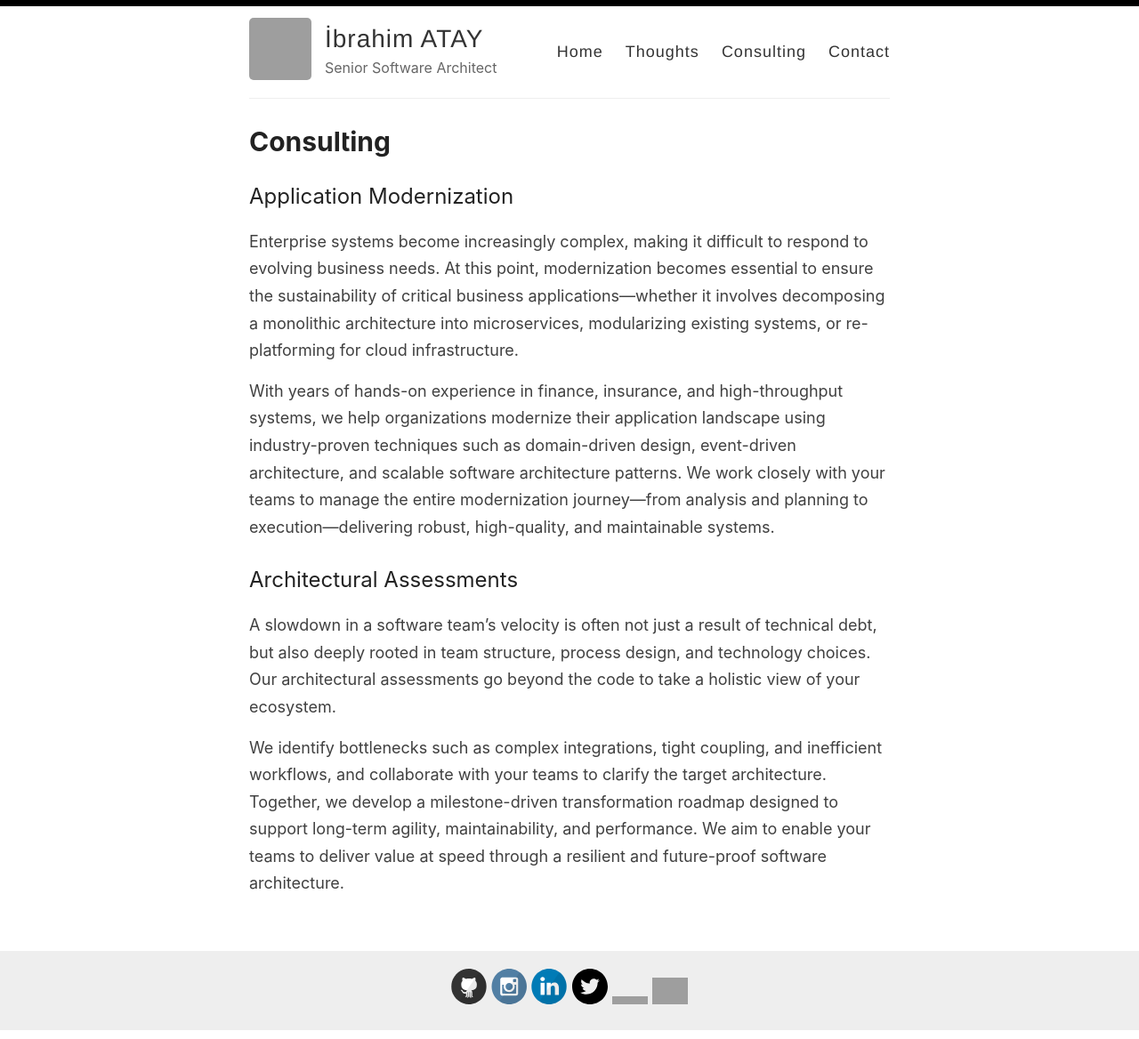
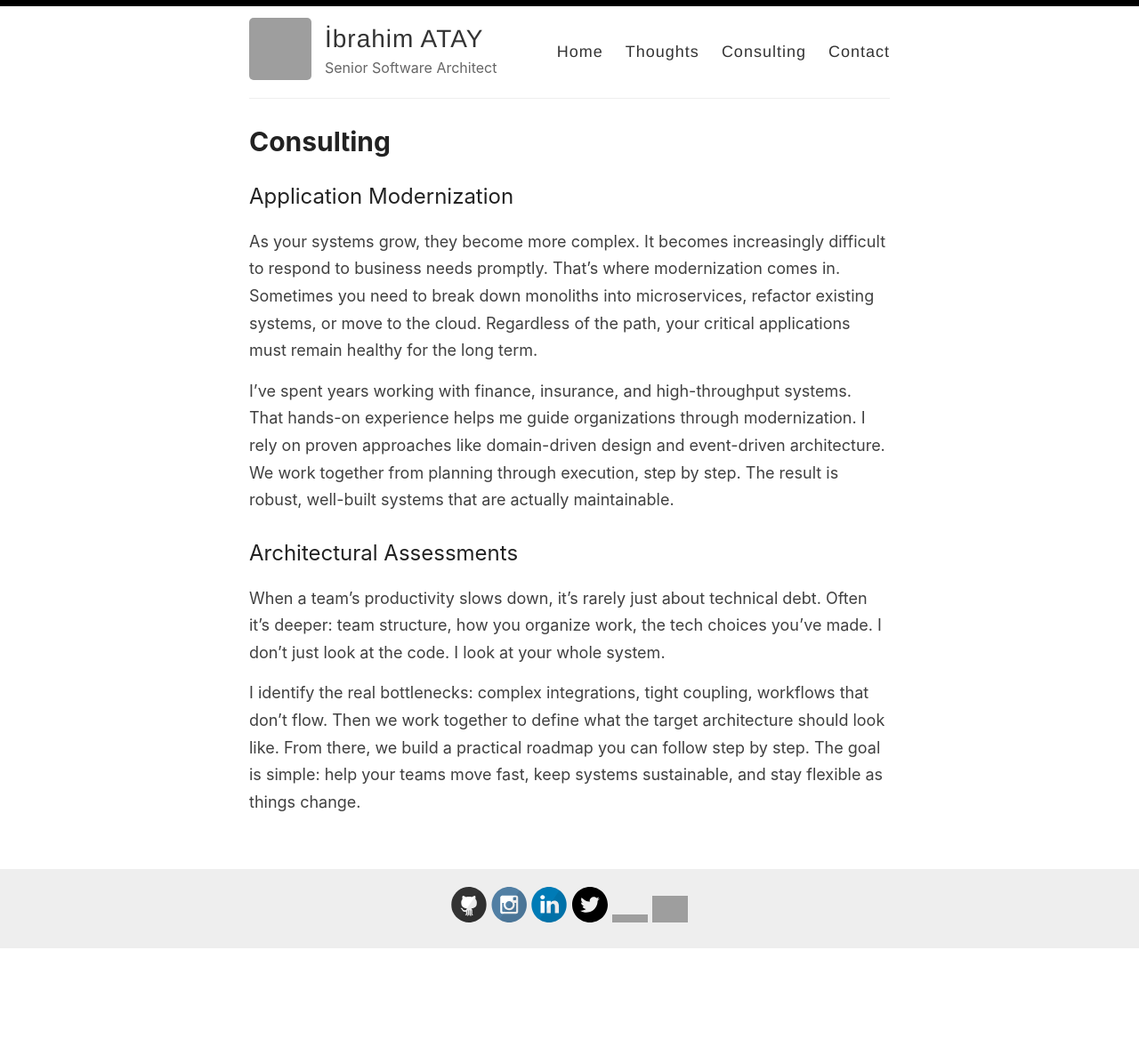
Before and after one commit to ibrahimatay/ibrahimatay.github.io, a Jekyll site: the page built from _pages/consulting.md, in a window 1280 px wide. Shown: the whole page at 89% size. Built offline with Jekyll 4.4.1, drawn with Linux system fonts in a browser that asks for light colours; after the commit the page ends 1076 px from its top, so only the background shows below that; grey boxes are pictures that could not be loaded.

Commit message:
Rewrite consulting page with natural, conversational tone

```diff
--- a/_pages/consulting.md
+++ b/_pages/consulting.md
@@ -5,11 +5,12 @@ title: Consulting
 ---
 ## Application Modernization
 
-Enterprise systems become increasingly complex, making it difficult to respond to evolving business needs. At this point, modernization becomes essential to ensure the sustainability of critical business applications—whether it involves decomposing a monolithic architecture into microservices, modularizing existing systems, or re-platforming for cloud infrastructure.
+As your systems grow, they become more complex. It becomes increasingly difficult to respond to business needs promptly. That's where modernization comes in. Sometimes you need to break down monoliths into microservices, refactor existing systems, or move to the cloud. Regardless of the path, your critical applications must remain healthy for the long term.
 
-With years of hands-on experience in finance, insurance, and high-throughput systems, we help organizations modernize their application landscape using industry-proven techniques such as domain-driven design, event-driven architecture, and scalable software architecture patterns. We work closely with your teams to manage the entire modernization journey—from analysis and planning to execution—delivering robust, high-quality, and maintainable systems.
+I've spent years working with finance, insurance, and high-throughput systems. That hands-on experience helps me guide organizations through modernization. I rely on proven approaches like domain-driven design and event-driven architecture. We work together from planning through execution, step by step. The result is robust, well-built systems that are actually maintainable.
 
 ## Architectural Assessments
-A slowdown in a software team's velocity is often not just a result of technical debt, but also deeply rooted in team structure, process design, and technology choices. Our architectural assessments go beyond the code to take a holistic view of your ecosystem.
 
-We identify bottlenecks such as complex integrations, tight coupling, and inefficient workflows, and collaborate with your teams to clarify the target architecture. Together, we develop a milestone-driven transformation roadmap designed to support long-term agility, maintainability, and performance. We aim to enable your teams to deliver value at speed through a resilient and future-proof software architecture.
+When a team's productivity slows down, it's rarely just about technical debt. Often it's deeper: team structure, how you organize work, the tech choices you've made. I don't just look at the code. I look at your whole system.
+
+I identify the real bottlenecks: complex integrations, tight coupling, workflows that don't flow. Then we work together to define what the target architecture should look like. From there, we build a practical roadmap you can follow step by step. The goal is simple: help your teams move fast, keep systems sustainable, and stay flexible as things change.
```
